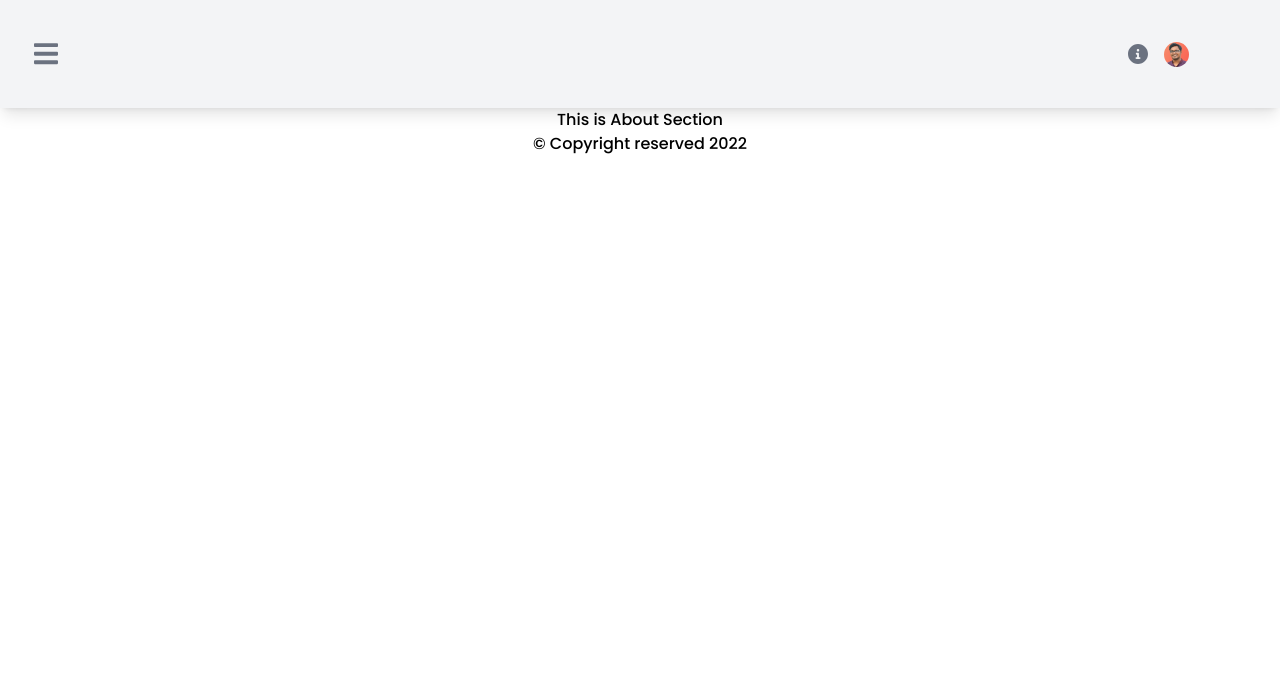
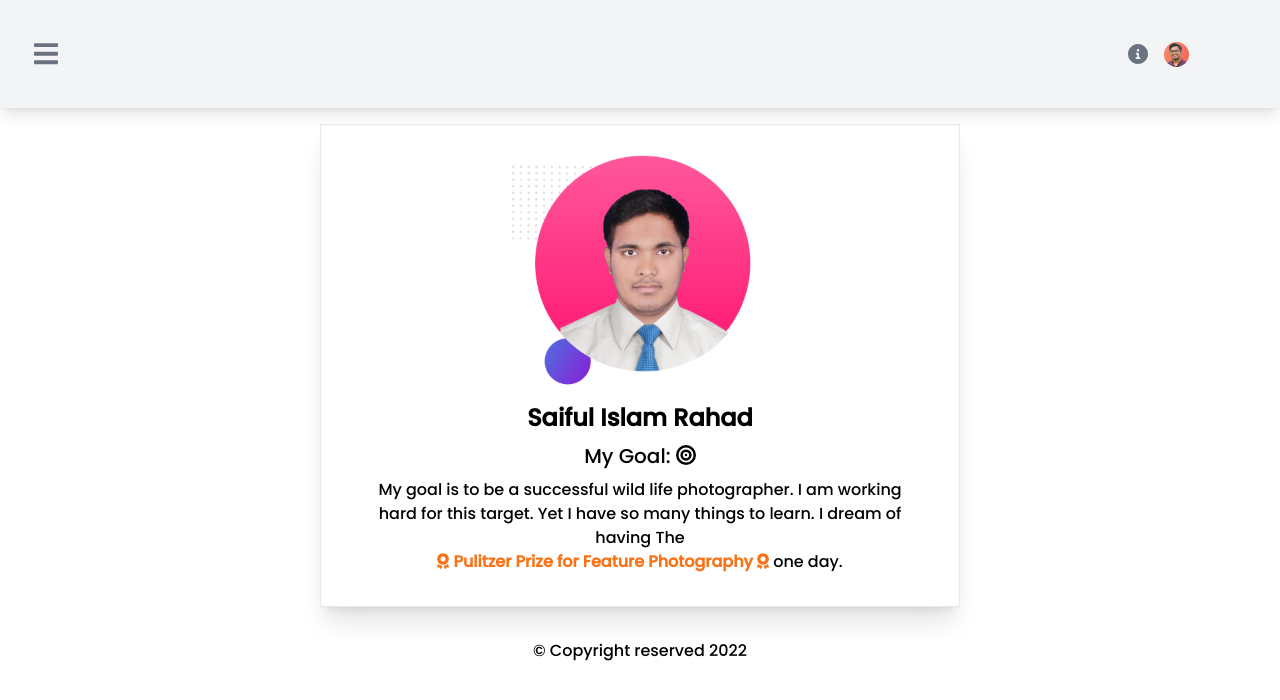
Before and after one commit to rahad2694/independent-service-provider, a React (Create React App) app: page /about in a window 1280 px wide. Shown: the top 700 px of the page. Built offline with nearby package versions, Linux system fonts and the light colour scheme; no server answers; a web font is replaced by a local one; what tw-elements would draw is missing.

Commit message:
About me page updated

```diff
--- a/src/components/About/About.js
+++ b/src/components/About/About.js
@@ -1,9 +1,19 @@
+import { faAward, faBullseye } from '@fortawesome/free-solid-svg-icons';
+import { FontAwesomeIcon } from '@fortawesome/react-fontawesome';
 import React from 'react';
+import rahad from '../../images/rahad.png'
 
 const About = () => {
     return (
-        <div>
-            <h2>This is About Section</h2>
+        <div className='shadow-xl border w-3/4 md:w-2/4 mx-auto px-10 pb-8 mt-4 mb-8'>
+            <div className='flex justify-center'>
+                <img className='w-2/4' src={rahad} alt="" />
+            </div>
+            <h2 className='text-2xl font-bold'>Saiful Islam Rahad</h2>
+            <div className='3/4 mx-auto'>
+                <p className='py-2 text-xl'>My Goal: <FontAwesomeIcon icon={faBullseye}></FontAwesomeIcon></p>
+                <p className='text-md'>My goal is to be a successful wild life photographer. I am working hard for this target. Yet I have so many things to learn. I dream of having The <br/> <span className='text-orange-500 font-semibold'><FontAwesomeIcon icon={faAward}></FontAwesomeIcon> Pulitzer Prize for Feature Photography <FontAwesomeIcon icon={faAward}></FontAwesomeIcon> </span>  one day.</p>
+            </div>
         </div>
     );
 };
```
Also changed, not shown: src/images/rahad.png (added).
